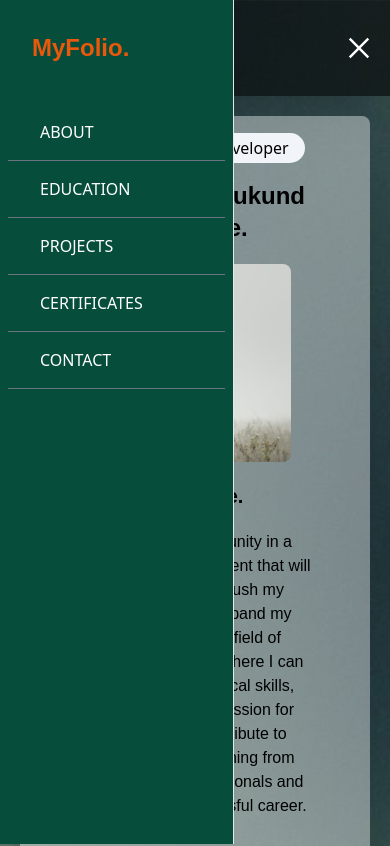
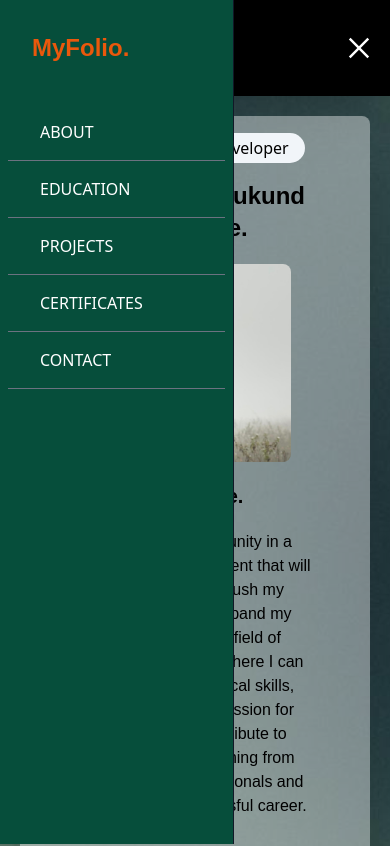
Before and after one commit to Rushikesh-Patmase/react-portfolio-rushikesh, a React (Create React App) app: page / in a window 390 px wide. Shown: the top 846 px of the page. Built offline with nearby package versions, Linux system fonts and the light colour scheme; a web font is replaced by a local one.

Commit message:
Update Navbar.js

```diff
--- a/src/Navbar.js
+++ b/src/Navbar.js
@@ -9,7 +9,7 @@ const Navbar = () => {
         setNav(!nav);
     }
     return (
-        <div className="flex justify-between items-center h-24 max-w-[1160px] mx-auto px-4 bg-black bg-opacity-60 shadow-2xl">
+        <div className="flex justify-between items-center h-24 max-w-[1280px] mx-auto px-4 bg-black shadow-2xl">
             <h1 className='text-orange-600 font-bold text-2xl w-full'>MyFolio.</h1>
             <ul className='hidden md:flex'>
                 <li><Link to='/' className='rounded-none text-white p-4 transform hover:bg-cyan-900 transition duration-500 hover:text-orange-500'>About</Link></li>
@@ -21,7 +21,7 @@ const Navbar = () => {
             <div onClick={ handleNav }>
                 { !nav ? <AiOutlineClose size={30} className='text-white md:hidden'/> : <AiOutlineMenu size={30} className='text-white md:hidden' /> }
             </div>
-            <div className={ !nav ? 'fixed left-0 top-0 w-[60%] h-full border-r border-r-grey-900 bg-emerald-900 ease-in-out duration-500 md:hidden' : 'fixed left-[-100%]'}>
+            <div className={ !nav ? 'fixed left-0 top-0 w-[60%] h-full border-r border-r-gray-900 bg-emerald-900 ease-in-out transition duration-400 md:hidden' : 'fixed left-[-100%]'}>
                 <h1 className='text-orange-600 font-bold text-2xl m-4 p-4 w-full'>MyFolio.</h1>
                 <ul className='uppercase p-2'>
                     <li className='p-4 border-b border-gray-500'><Link to='/' className='rounded-none text-white p-4 hover:text-orange-500'>About</Link></li>
```
